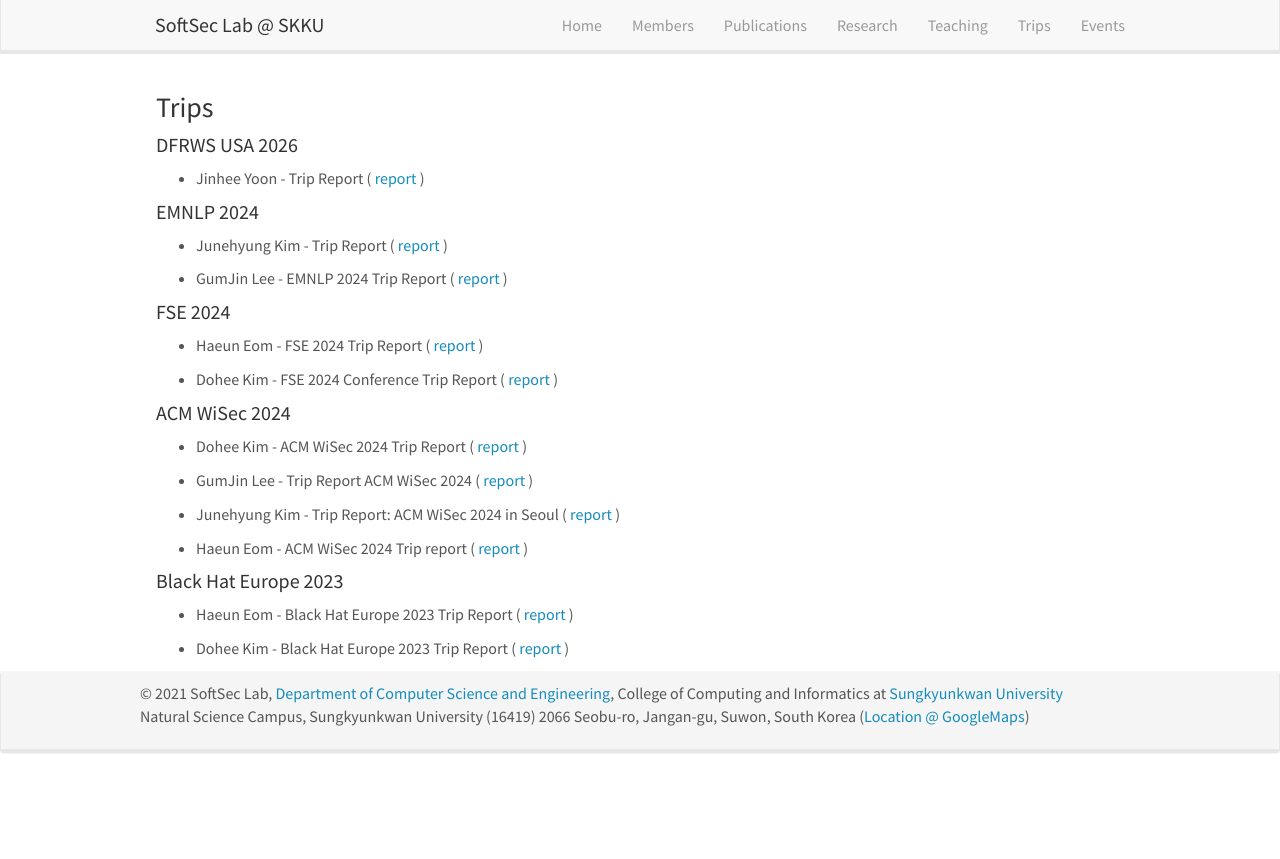
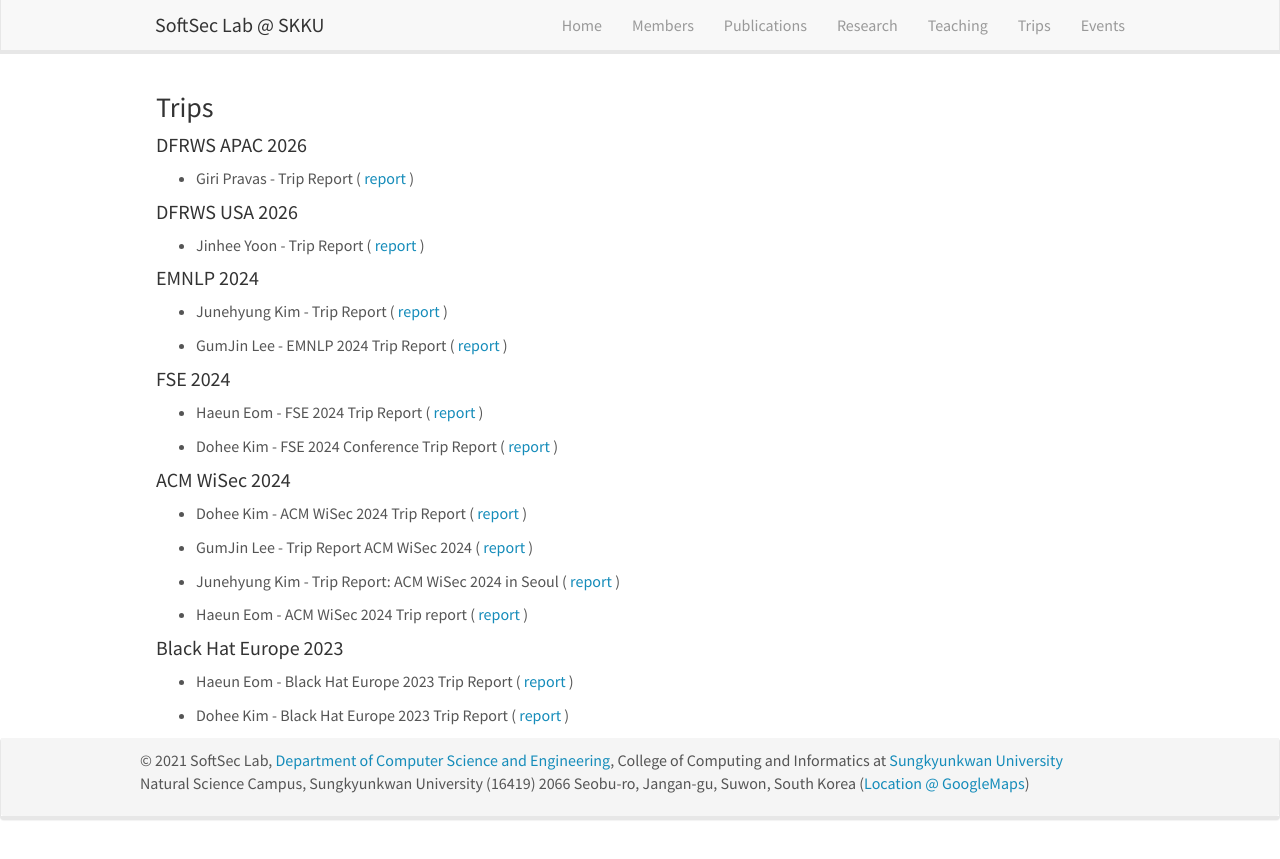
Before and after one commit to softsec-lab/softsec-lab.github.io, a Jekyll site: the page built from _pages/trips.md, in a window 1280 px wide. Shown: the top 859 px of the page. Built offline with Jekyll 4.4.1, drawn with Linux system fonts in a browser that asks for light colours; nearby versions of some CDN libraries.

Commit message:
push DFRWS APAC 2026 trip report

```diff
--- a/_data/trips.yml
+++ b/_data/trips.yml
@@ -1,3 +1,11 @@
+
+- name: DFRWS APAC 2026
+  details:
+  - writer: Giri Pravas
+    title: Trip Report
+    contents:
+      - type: report
+        href: /report/DFRWS_APAC_2026/report.pdf
 - name: DFRWS USA 2026
   details:
   - writer: Jinhee Yoon
```
Also changed, not shown: 1 other file.
